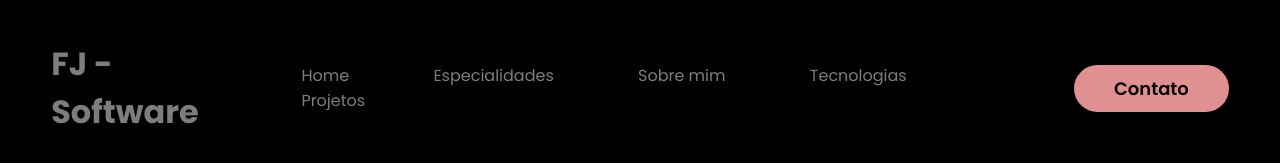
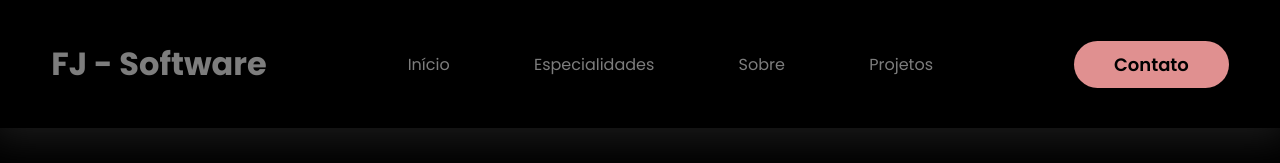
Before and after one commit to FranciiscoJunior/Portifoliio, a plain HTML site: page index.html in a window 1280 px wide. Shown: the top 163 px of the page. Drawn offline with nearby package versions, Linux system fonts and the light colour scheme.

Commit message:
Update index.html

```diff
--- a/index.html
+++ b/index.html
@@ -31,14 +31,12 @@
 
             <nav class="menu-desktop">
                 <ul>
-                    <li><a href="#">Home</a></li>
+                    <li><a href="#">Início</a></li>
                     <li><a href="#">Especialidades</a></li>
-                    <li><a href="#">Sobre mim</a></li>
-                    <li><a href="#">Tecnologias</a></li>
-                    <li> <a href="#">Projetos</a></li>
+                    <li><a href="#">Sobre</a></li>
+                    <li><a href="#">Projetos</a></li>
                 </ul>
             </nav>
-
             <div class="btn-contato">
                 <a href="#">
                     <button>Contato</button>
```
